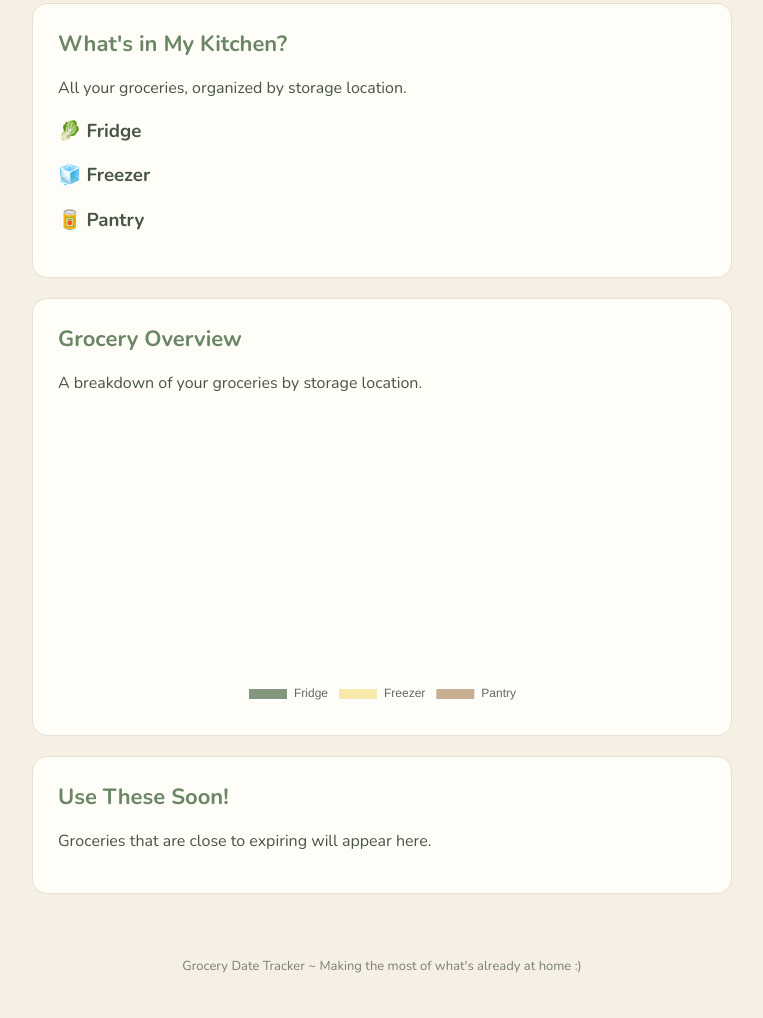
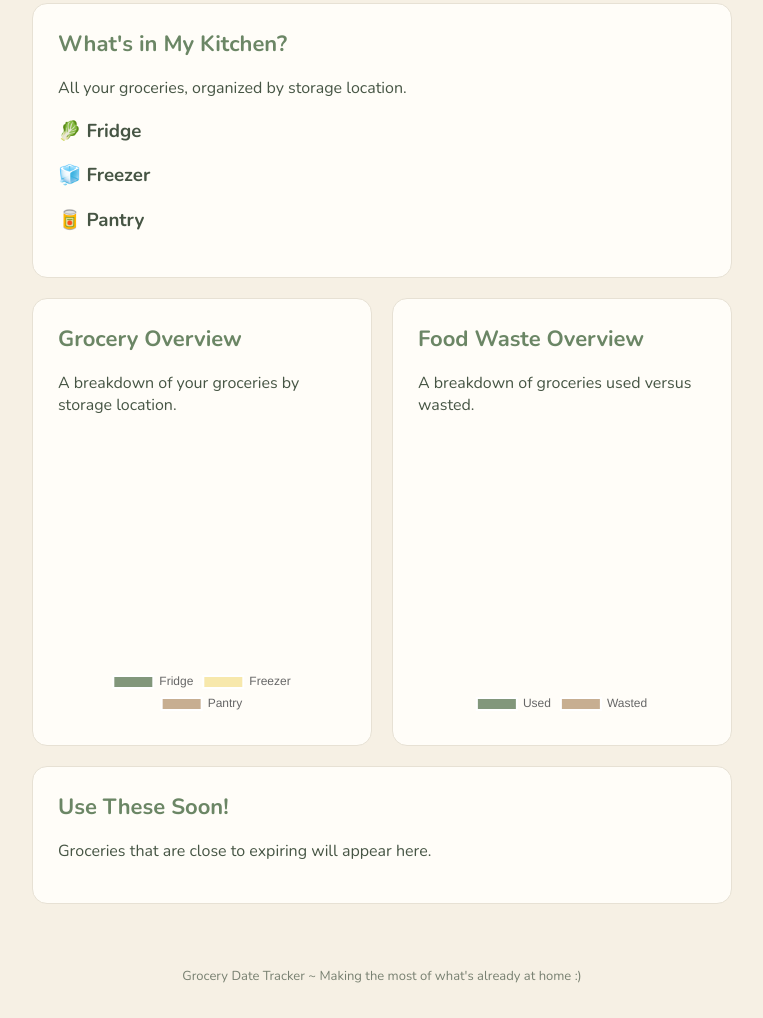
Before and after one commit to alyannadahilig/grocery-date-tracker, a plain HTML site: page index.html in a window 1280 px wide. Shown: the part 660-1678 px from the top of the page, without its empty margins (258-1021 px from the left). Drawn offline with nearby package versions, Linux system fonts and the light colour scheme.

Commit message:
Add food waste overview donut chart and display charts side by side

```diff
--- a/index.html
+++ b/index.html
@@ -61,6 +61,8 @@
             <ul id="pantry-list"></ul>
         </section>
 
+        <div class="charts-row">
+
             <section id="grocery-overview">
                 <h2>Grocery Overview</h2>
                 <p>A breakdown of your groceries by storage location.</p>
@@ -69,6 +71,17 @@
                     <canvas id="grocery-chart"></canvas>
                 </div>
             </section>
+
+            <section id="food-waste-overview">
+                <h2>Food Waste Overview</h2>
+                <p>A breakdown of groceries used versus wasted.</p>
+
+                <div class="chart-container">
+                    <canvas id="waste-chart"></canvas>
+                </div>
+            </section>
+
+        </div>
 
         <section id="expiring-soon">
             <h2>Use These Soon!</h2>
--- a/script.js
+++ b/script.js
@@ -100,6 +100,7 @@ function markGrocery(index, status) {
     refreshGroceries();
     checkExpiringItems();
     updateChart();
+    updateWasteChart();
 }
 
 function refreshGroceries() {
@@ -158,9 +159,9 @@ function loadGroceries() {
     let savedGroceries = localStorage.getItem("groceries");
     if (savedGroceries) {
         groceries = JSON.parse(savedGroceries);
+    }
 
-        refreshGroceries();
-    }
+    refreshGroceries();
 }
 
 console.log("Grocery Date Tracker is up and running! :0");
@@ -181,6 +182,7 @@ function daysUntilExpiration(date) {
 document.getElementById("grocery-form").addEventListener("submit", addGroceryItem);
 
 let groceryChart;
+let wasteChart;
 
 function updateChart() {
 
@@ -219,7 +221,43 @@ function updateChart() {
     });
 }
 
+ //update food waste chart
+ function updateWasteChart() {
+    if (typeof Chart === "undefined") {
+        console.error("Chart.js failed to load and chart is unavailable.");
+        return;
+    }
+    let used = groceryHistory.filter(item => item.status === "used").length;
+    let wasted = groceryHistory.filter(item => item.status === "wasted").length;
+
+    if (wasteChart) {
+        wasteChart.destroy();
+    }
+
+    let chart = document.getElementById("waste-chart");
+    wasteChart = new Chart(chart, {
+        type: "doughnut",
+        data: {
+            labels: ["Used", "Wasted"],
+            datasets: [{
+                data: [used, wasted],
+                backgroundColor: ["#82977B", "#C7AE91"]
+            }]
+        },
+        options: {
+            responsive: true,
+            plugins: {
+                legend: {
+                    position: "bottom"
+                }
+            }
+        }
+    });
+}
+
+
 loadGroceries();
 loadGroceryHistory();
 checkExpiringItems();
 updateChart();
+updateWasteChart();
--- a/style.css
+++ b/style.css
@@ -122,3 +122,23 @@ footer {
     font-size: 12px;
     margin-left: 10px;
 }
+
+/*display both charts side by side */
+.charts-row {
+    display: flex;
+    gap: 20px;
+}
+
+/*give both chart sections equal space between e/o */
+.charts-row section {
+    flex: 1;
+    min-width: 0;
+    box-sizing: border-box;
+}
+
+/*stack charts on smaller screens*/
+@media (max-width: 600px) {
+    .charts-row {
+        flex-direction: column;
+    }
+}
```
Lines whose indentation alone changed are shown as unchanged.
